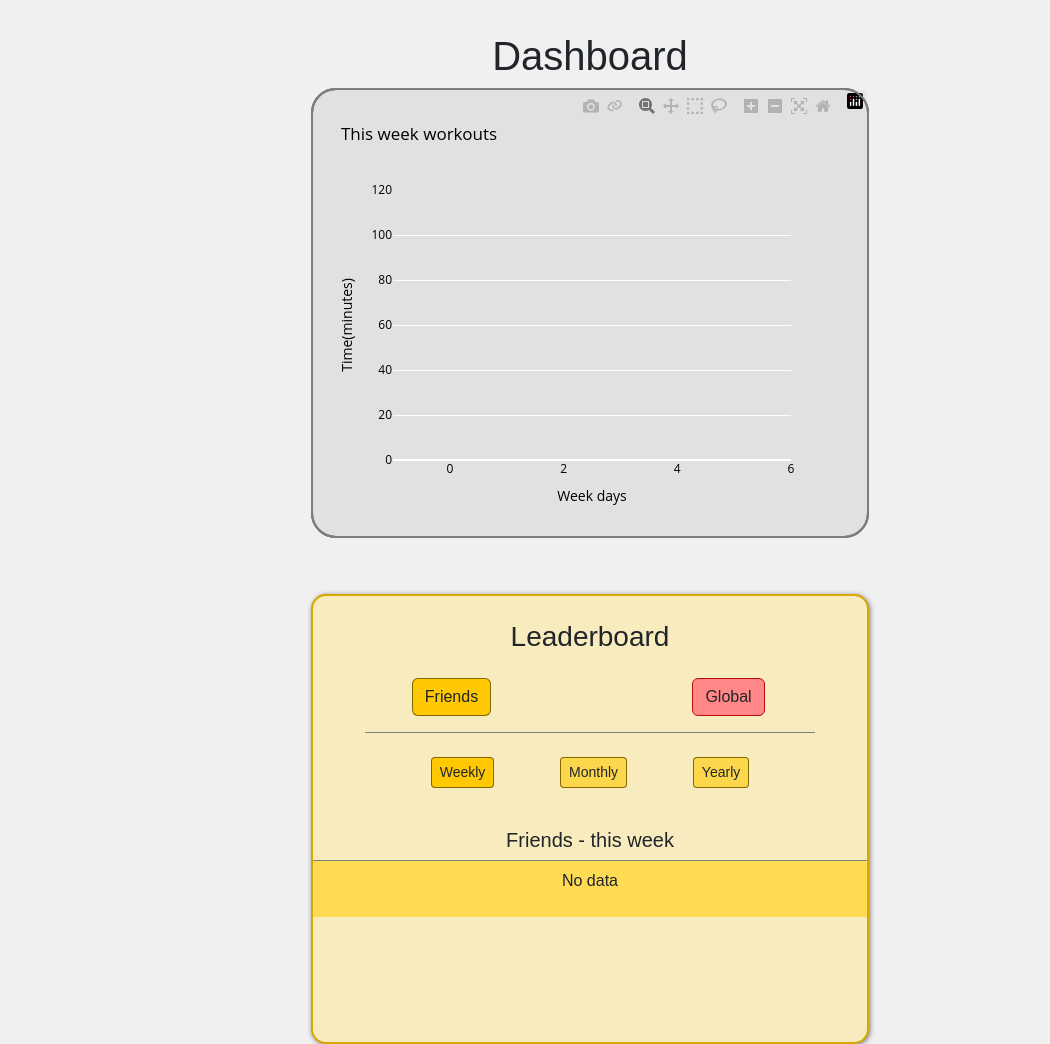
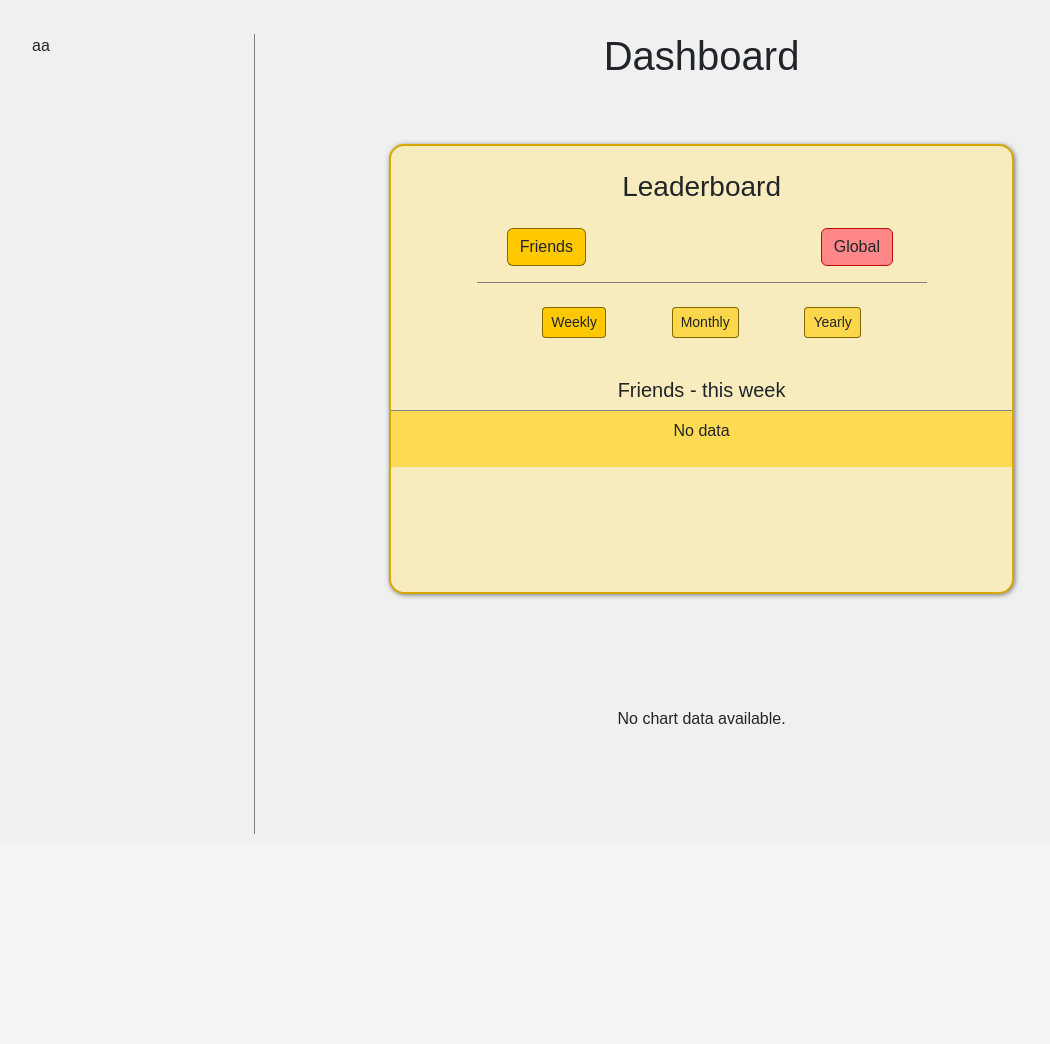
Before and after one commit to aysinakpinar/team_project_galaxy, a Flask app: page /dashboard in a window 1280 px wide. Shown: the part 56-1100 px from the top of the page, without its empty margins (50-1100 px from the left). After the commit the page ends 890 px from the top, so only its background shows below. Run offline with Flask 3, Linux system fonts and the light colour scheme; the visitor is signed in with stand-in values (Sample User, id 1); parts of the project's set-up code (start-up, migrations or seed data) failed here and were passed over; some libraries are stand-ins or nearby versions.

Commit message:
update: update dashboard charts

```diff
--- a/templates/base.html
+++ b/templates/base.html
@@ -32,7 +32,7 @@
                 background-color: #f0f0f0;
             }
         </style>
-
+        <script src="https://cdn.plot.ly/plotly-3.0.0.min.js"></script>
         <!-- custom stylesheets here -->
         {% block styles %}
         <link
--- a/templates/dashboard.html
+++ b/templates/dashboard.html
@@ -3,19 +3,37 @@
 {% block styles %}
 <style>
     /* CHART  */
-    .barchart-container,
-    .piechart-container {
-        width: 50%;
+    .daschboard-container {
+        width: 100%;
+        display: flex;
+        flex-direction: row;
+        justify-content: center;
+        align-items: center;
+    }
+    .chart-container {
+        width: 70%;
         min-width: 350px;
         border-radius: 25px;
         display: block;
+        height: 450px;
     }
-    /* .display-none {
-        display: none;
-    } */
+    .dashboard-menu {
+        width: 20%;
+        border-right: 0.5px solid gray;
+        height: 100vh;
+    }
+    .dashboard-content {
+        width: 80%;
+    }
+    .no-chart-container {
+        height: 250px;
+        display: flex;
+        align-items: center;
+    }
 
     .main-svg {
         border-radius: 25px;
+        width: 100%;
         border: 2px solid rgb(125, 125, 125);
     }
 
@@ -23,7 +41,7 @@
         width: 100%;
     }
     .leaderboard {
-        width: 50%;
+        width: 70%;
         border-radius: 15px;
         min-width: 350px;
         height: 450px;
@@ -104,21 +122,25 @@
         height: 35px;
         border-radius: 15px;
     }
+    @media (max-width: 768px) {
+        .daschboard-container {
+            display: flex;
+            flex-direction: column;
+        }
+        .dashboard-menu {
+            height: auto;
+            border: none;
+        }
+    }
 </style>
 
 {% endblock %}
 <!-- your html content in body -->
 {% block content %}
-<div class="d-flex flex-column align-items-center mt-4">
+<div class="daschboard-container">
+    <div class="dashboard-menu">aa</div>
+    <div class="dashboard-content d-flex flex-column align-items-center">
         <h1 class="mt-2">Dashboard</h1>
-    <!-- ANALYTICS SECTION ------- START -->
-    <!-- <div>
-        <button id="piechart-button">Piechart</button>
-        <button id="barchart-button">Barchart</button>
-    </div> -->
-
-    <div class="barchart-container">{{ bar_chart|safe }}</div>
-    <!-- <div class="piechart-container display-none">{{ pie_chart|safe }}</div> -->
 
         <!-- LEADERBOARD SECTION -------- START -->
         <div
@@ -167,7 +189,8 @@
                     </form>
                 </div>
                 <!-- FRIENDS - yearly, monthly buttons form -->
-            {% if friends_with_points|length > 0 and not users_with_points %}
+                {% if friends_with_points|length > 0 and not users_with_points
+                %}
                 <form
                     method="post"
                     action="{{ url_for('dashboard.friends_leaderboard') }}"
@@ -203,7 +226,8 @@
                     {% endif %}
                 </form>
                 <!-- GLOBAL - yearly, monthly buttons form -->
-            {% if users_with_points|length > 0 and not friends_with_points %}
+                {% if users_with_points|length > 0 and not friends_with_points
+                %}
                 <form
                     method="post"
                     action="{{ url_for('dashboard.global_leaderboard') }}"
@@ -246,8 +270,8 @@
                 <div
                     class="w-100 d-flex align-items-center flex-column leaderboard__users-list"
                 >
-                {% if users_with_points and not friends_with_points %} {% for
-                user in users_with_points %}
+                    {% if users_with_points and not friends_with_points %} {%
+                    for user in users_with_points %}
                     <!-- if user id = 0 -->
                     <!-- TODO: HERE -->
                     {% if user[0] != 0 %}
@@ -291,8 +315,8 @@
                 <div
                     class="w-100 d-flex align-items-center flex-column leaderboard__friends-list"
                 >
-                {% if friends_with_points and not users_with_points %} {% for
-                friend in friends_with_points %}
+                    {% if friends_with_points and not users_with_points %} {%
+                    for friend in friends_with_points %}
                     <!-- if friend id = 0 -->
                     {% if friend[0] != 0 %}
                     <div
@@ -312,7 +336,10 @@
                                     href="user/{{ friend[1] }}"
                                     class="mx-2 px-1 py-3 leaderboard__friends-list__username"
                                 >
-                                <img src="{{ friend[3] }}" class="user-img" />
+                                    <img
+                                        src="{{ friend[3] }}"
+                                        class="user-img"
+                                    />
                                     {{ friend[2] }}
                                 </a>
                             </div>
@@ -332,25 +359,157 @@
         </div>
 
         <!-- LEADERBOARD SECTION ---- END -->
+
+        <!-- ANALYTICS SECTION ------- START -->
+        {% if chart_data != "[]" %}
+        <div>
+            <button id="barchart-button">Barchart</button>
+            <button id="piechart-button">Piechart</button>
+        </div>
+        <div class="chart-container">
+            <div class="chart" style="width: 100%"></div>
+        </div>
+        {% else %}
+        <div class="no-chart-container">No chart data available.</div>
+        {% endif %}
+    </div>
 </div>
 {% endblock %} {% block javasript %}
 <script>
     const piechartButton = document.getElementById("piechart-button");
     const barchartButton = document.getElementById("barchart-button");
-    const piechartContainer = document.querySelector(".piechart-container");
-    const barchartContainer = document.querySelector(".barchart-container");
+    const chart = document.querySelector(".chart");
+
+    week_days = ["Mon", "Tue", "Wed", "Thu", "Fri", "Sat", "Sun", "ne", "ne"];
+    let chartData = "{{ chart_data|safe }}";
+    let chart_data_arr = [];
+    // json
+    chart_data_arr = JSON.parse(chartData) || [];
+    const intensityColours = [];
+    // for charts - different colours for different intensity
+    if (chart_data_arr && chart_data_arr.length > 0) {
+        // set colour intensity
+        for (let intensity of chart_data_arr[1]) {
+            if (intensity === 3) {
+                intensityColours.push("#6a0bff");
+            } else if (intensity === 2) {
+                intensityColours.push("#a871ff");
+            } else if (intensity === 1) {
+                intensityColours.push("#d1b3ff");
+            } else {
+                intensityColours.push("gray");
+            }
+        }
+
+        // default
+        let chartTypeLocalStorage = localStorage.getItem("chartType");
+        let chartConfig = null;
+        if (chartTypeLocalStorage === "pie") {
+            chartConfig = displayPiechart();
+        } else {
+            chartConfig = displayBarchart();
+        }
+        Plotly.newPlot(
+            chart,
+            chartConfig.data,
+            chartConfig.layout,
+            chartConfig.config
+        );
 
         piechartButton.addEventListener("click", function () {
-        barChartContainer.style.display = "none";
-        pieChartContainer.style.display = "block";
-
-        // Plotly.relayout(pieChartContainer, { autosize: true });
+            const chartConfig = displayPiechart();
+            localStorage.setItem("chartType", "pie");
+            Plotly.newPlot(
+                chart,
+                chartConfig.data,
+                chartConfig.layout,
+                chartConfig.config
+            );
+            Plotly.relayout(chart, { autosize: true });
         });
         barchartButton.addEventListener("click", function () {
-        pieChartContainer.style.display = "none";
-        barChartContainer.style.display = "block";
+            const chartConfig = displayBarchart();
+            localStorage.setItem("chartType", "bar");
+            Plotly.newPlot(
+                chart,
+                chartConfig.data,
+                chartConfig.layout,
+                chartConfig.config
+            );
+            Plotly.relayout(chart, { autosize: true });
+        });
+    }
+    function displayBarchart() {
+        let chartTrace = {
+            type: "bar",
+            x: week_days,
+            y: chart_data_arr[0],
+            marker: {
+                color: intensityColours,
+            },
+            hoverinfo: "y",
+        };
+        let layout = {
+            title: {
+                text: "Workout Insights",
+            },
+            font: { size: 14 },
+            xaxis: {
+                title: {
+                    text: "Activity Days",
+                },
+            },
+            yaxis: {
+                title: {
+                    text: "Training Minutes",
+                },
+                range: [0, 120],
+            },
+            plot_bgcolor: "#e1e1e1",
+            paper_bgcolor: "#e1e1e1",
+        };
+        let config = { responsive: true };
+        return {
+            data: [chartTrace],
+            layout: layout,
+            config: config,
+        };
+    }
+    function displayPiechart() {
+        let filteredData = chart_data_arr[0].filter((value) => value > 0);
+        let filteredIntensity = intensityColours.filter(
+            (colour) => colour !== "gray"
+        );
 
-        // Plotly.relayout(barChartContainer, { autosize: true });
-    });
+        let chartTrace = {
+            type: "pie",
+            labels: week_days,
+            values: filteredData,
+            marker: {
+                colors: filteredIntensity,
+            },
+            hoverinfo: "label+percent",
+            hole: 0.4,
+        };
+        let layout = {
+            title: {
+                text: "Workout Insights",
+            },
+
+            font: { size: 14 },
+            plot_bgcolor: "#e1e1e1",
+            paper_bgcolor: "#e1e1e1",
+            showlegend: true,
+            legend: {
+                traceorder: "normal",
+            },
+        };
+        let config = { responsive: true };
+        return {
+            data: [chartTrace],
+            layout: layout,
+            config: config,
+        };
+    }
 </script>
 {% endblock %}
```
Also changed, not shown: blueprints/dashboard.py (+30 -71 lines). Lines whose indentation alone changed are shown as unchanged.
